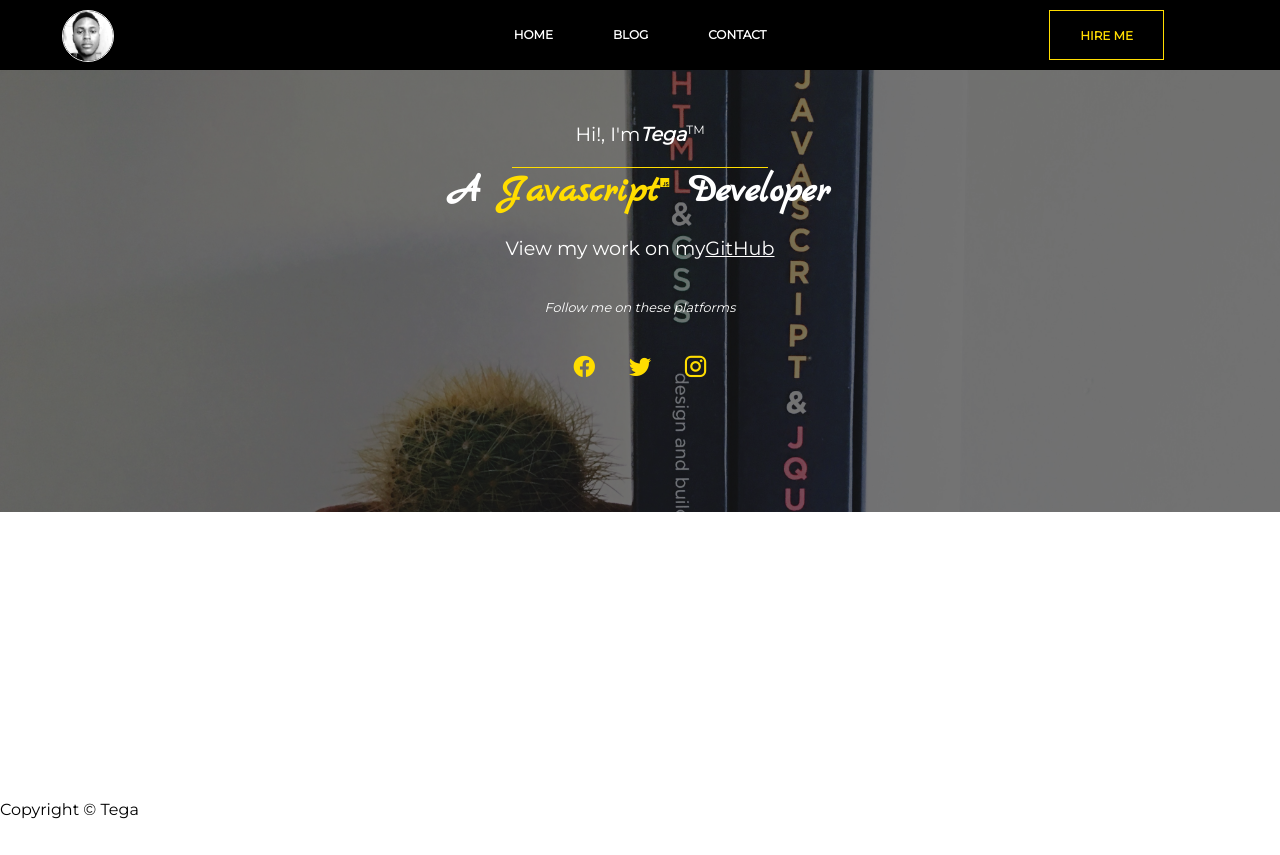
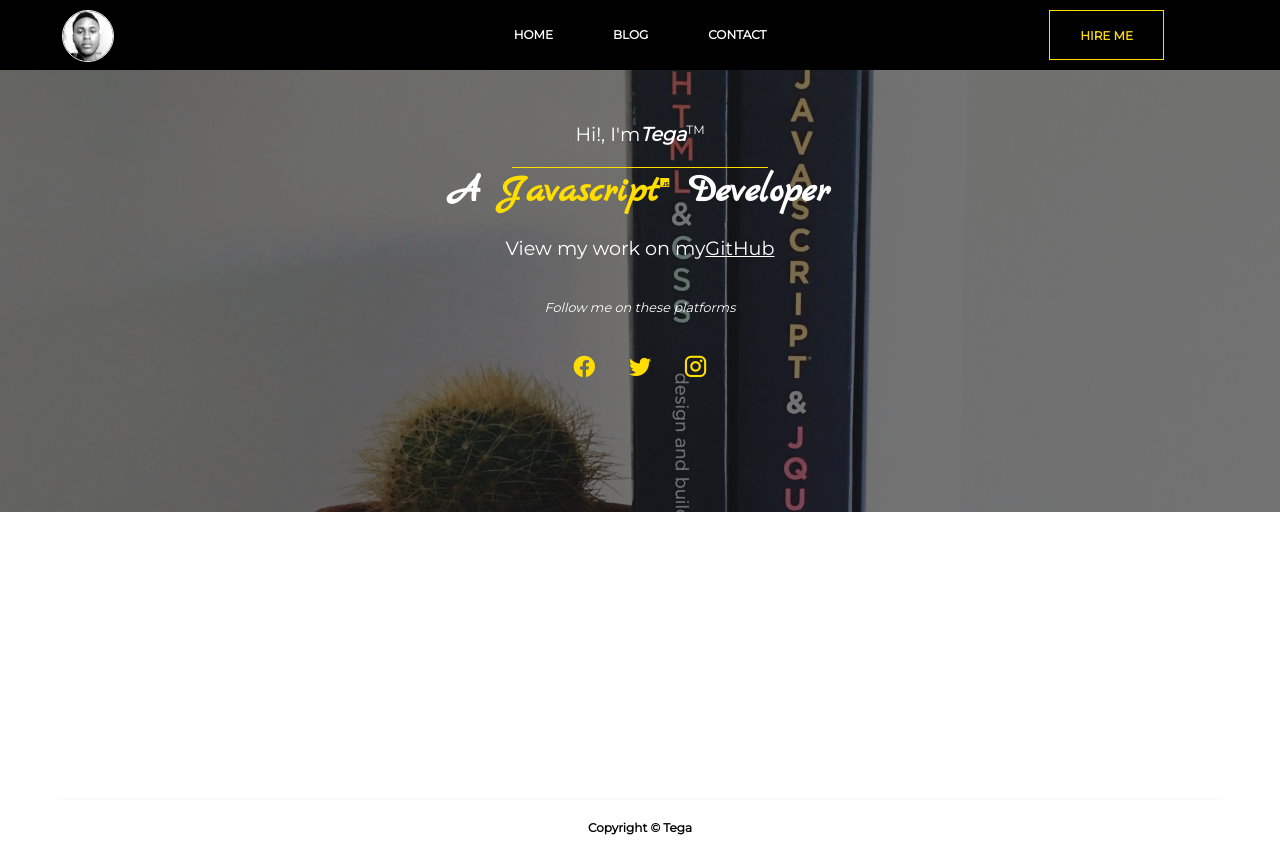
Before and after one commit to codebarz/portfolios-components, a React (Create React App) app: page / in a window 1280 px wide. Before the commit the page ends 819 px from the top, so only its background shows below. Built offline with nearby package versions, Linux system fonts and the light colour scheme.

Commit message:
Added Footer styling

```diff
--- a/src/Footer/Footer.css
+++ b/src/Footer/Footer.css
@@ -0,0 +1,9 @@
+footer {
+  text-align: center;
+  padding: 20px 10px;
+  font-size: 12px;
+  font-weight: bold;
+  width: 90%;
+  margin: auto;
+  box-shadow: 0 -5px 5px -5px #f1f1f1;
+}
```
